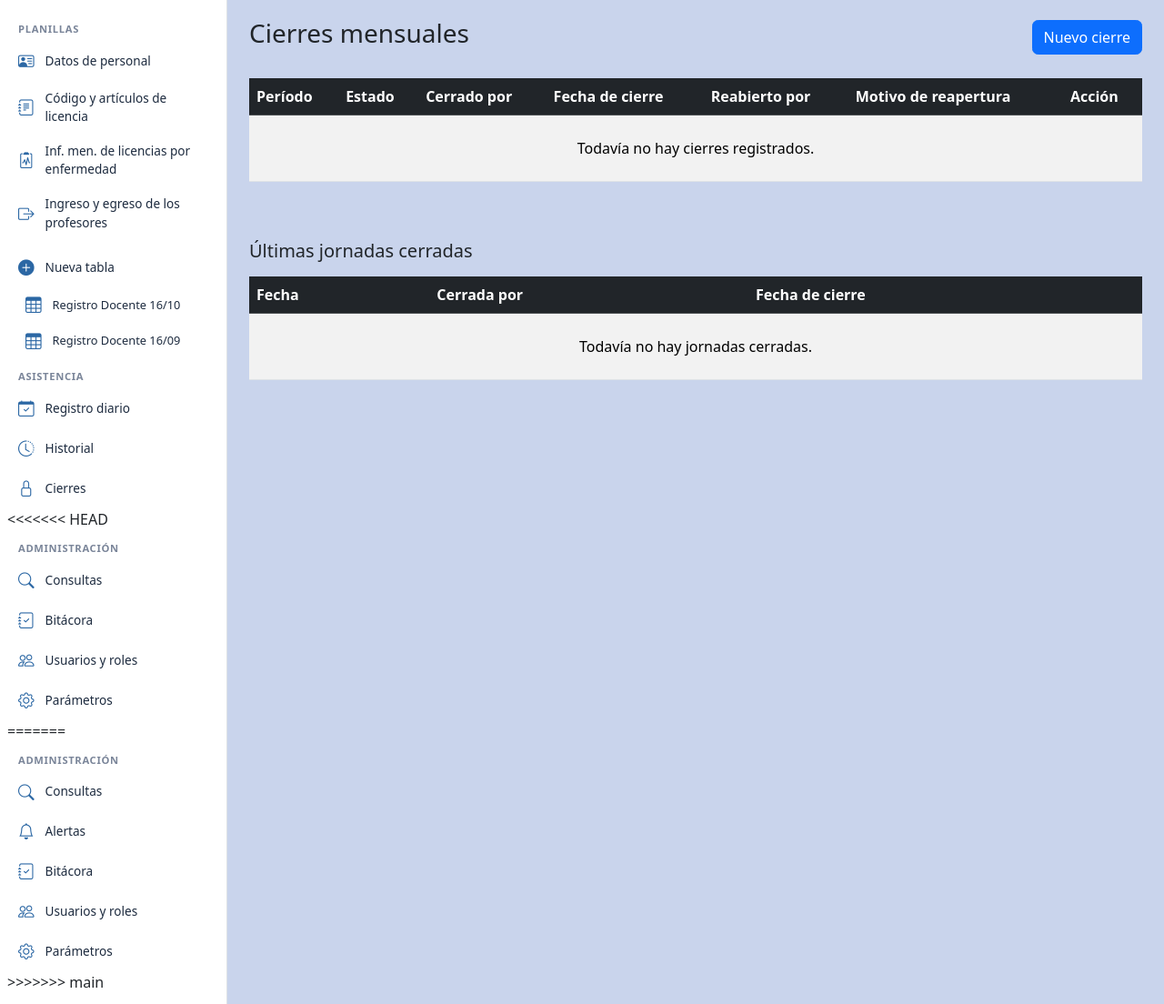
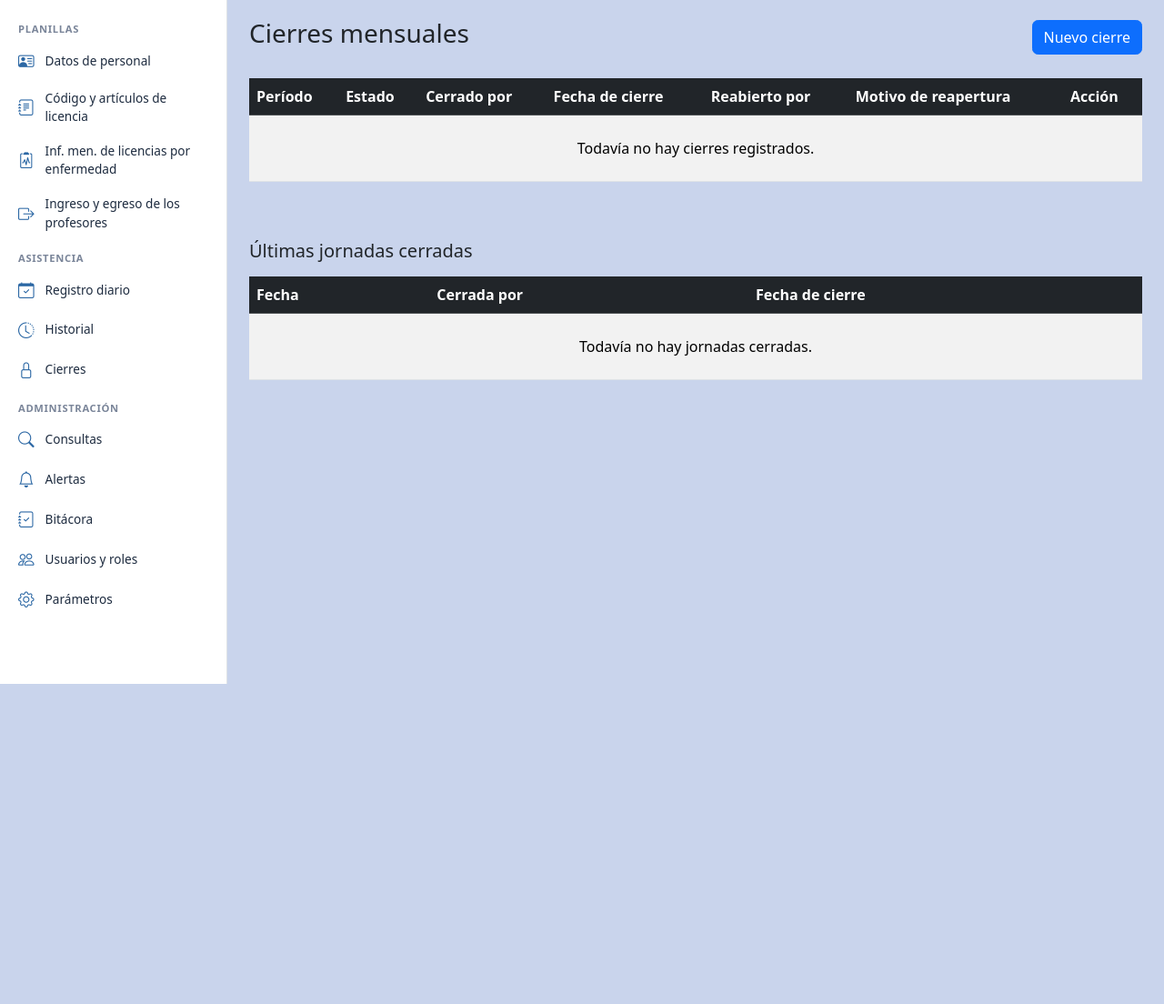
Before and after one commit to IvanAugustoMoralesLopez/Proyecto_Sistema_Asistencia, a Django app: page /asistencia/cierres/ in a window 1280 px wide. Shown: the part 48-1152 px from the top of the page at 91% size. After the commit the page ends 800 px from the top, so only its background shows below. Run offline with Django 5.2, Linux system fonts and the light colour scheme; the visitor is signed in with stand-in values (Sample User, id 1); data that the repository does not hold is empty.

Commit message:
Quitar Nueva tabla y marcas de conflicto en el menú lateral

```diff
--- a/templates/base.html
+++ b/templates/base.html
@@ -57,25 +57,6 @@
                     <i class="bi bi-box-arrow-right"></i><span>Ingreso y egreso de los profesores</span>
                 </a>
 
-                <a class="sidebar__link sidebar__link--nueva" href="#">
-                    <i class="bi bi-plus-circle-fill"></i><span>Nueva tabla</span>
-                </a>
-
-                {# Planillas renovables #}
-                <div class="sidebar__sub">
-                    {% for p in planillas_recientes %}
-                        <a class="sidebar__link sidebar__link--sub" href="{{ p.url }}">
-                            <i class="bi bi-table"></i><span>{{ p.nombre }}</span>
-                        </a>
-                    {% empty %}
-                        <a class="sidebar__link sidebar__link--sub" href="#">
-                            <i class="bi bi-table"></i><span>Registro Docente 16/10</span>
-                        </a>
-                        <a class="sidebar__link sidebar__link--sub" href="#">
-                            <i class="bi bi-table"></i><span>Registro Docente 16/09</span>
-                        </a>
-                    {% endfor %}
-                </div>
 
                 <p class="sidebar__titulo">Asistencia</p>
                 <a class="sidebar__link" data-seccion="asistencia-diaria" href="{% url 'asistencia:registro_diario' %}">
@@ -89,29 +70,6 @@
                 </a>
 
                 {% if perms.reportes.consultar_licencias or perms.reportes.ver_bitacora or perms.reportes.gestionar_parametros or perms.reportes.gestionar_usuarios %}
-<<<<<<< HEAD
-                    <p class="sidebar__titulo">Administración</p>
-                    {% if perms.reportes.consultar_licencias %}
-                    <a class="sidebar__link" data-seccion="reportes-consultas" href="{% url 'reportes:consultas' %}">
-                        <i class="bi bi-search"></i><span>Consultas</span>
-                    </a>
-                    {% endif %}
-                    {% if perms.reportes.ver_bitacora %}
-                    <a class="sidebar__link" data-seccion="reportes-bitacora" href="{% url 'reportes:bitacora' %}">
-                        <i class="bi bi-journal-check"></i><span>Bitácora</span>
-                    </a>
-                    {% endif %}
-                    {% if perms.reportes.gestionar_usuarios %}
-                    <a class="sidebar__link" data-seccion="reportes-usuarios" href="{% url 'reportes:usuarios' %}">
-                        <i class="bi bi-people"></i><span>Usuarios y roles</span>
-                    </a>
-                    {% endif %}
-                    {% if perms.reportes.gestionar_parametros %}
-                    <a class="sidebar__link" data-seccion="reportes-parametros" href="{% url 'reportes:parametros' %}">
-                        <i class="bi bi-gear"></i><span>Parámetros</span>
-                    </a>
-                    {% endif %}
-=======
                 <p class="sidebar__titulo">Administración</p>
                 {% if perms.reportes.consultar_licencias %}
                 <a class="sidebar__link" data-seccion="reportes-consultas" href="{% url 'reportes:consultas' %}">
@@ -138,7 +96,6 @@
                     <i class="bi bi-gear"></i><span>Parámetros</span>
                 </a>
                 {% endif %}
->>>>>>> main
                 {% endif %}
             </nav>
         </aside>
```
